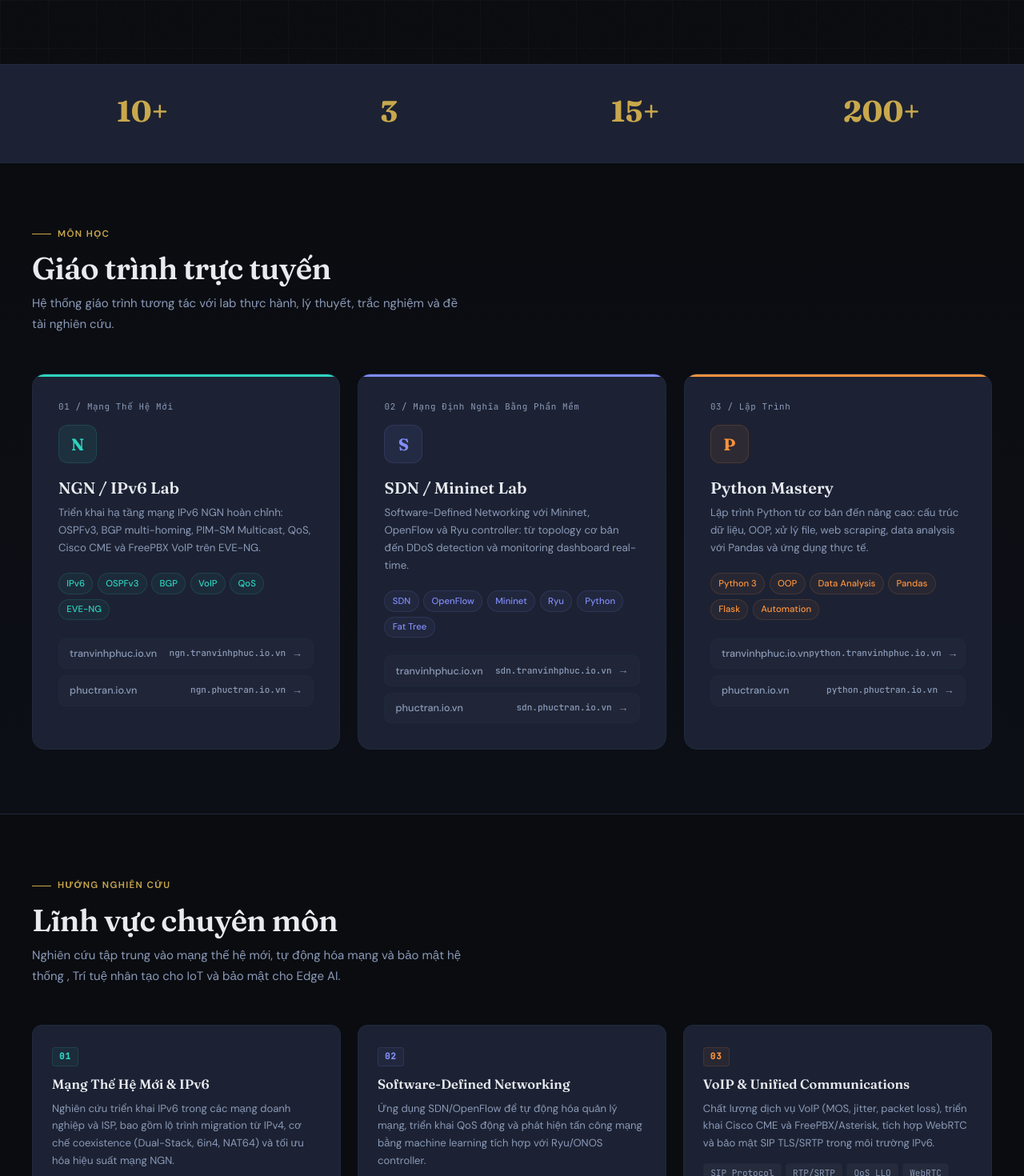
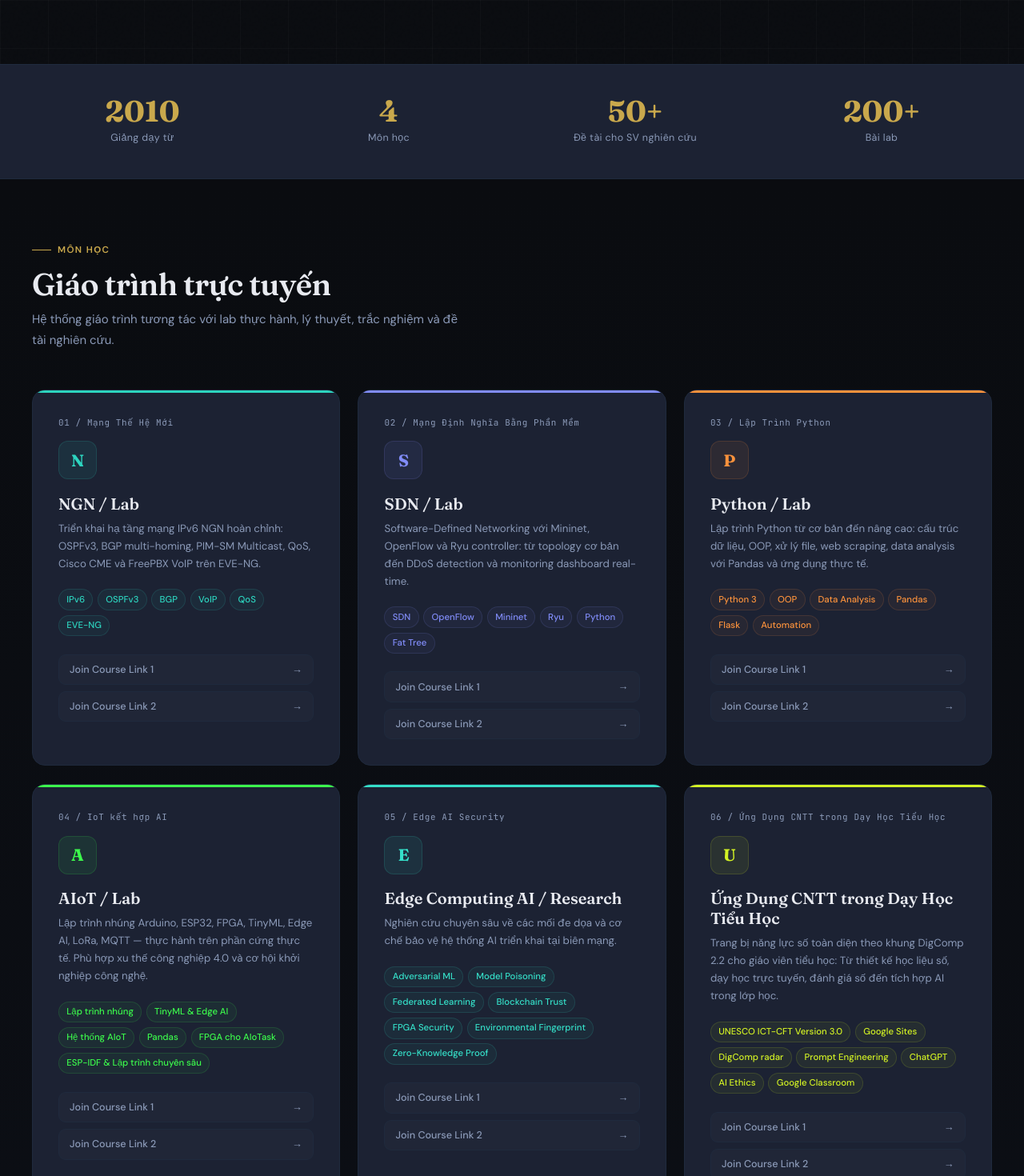
Before and after one commit to phuctran2510/portfolio, a React (Vite) app: page / in a window 1280 px wide. Shown: the part 720-2190 px from the top of the page at 80% size. Built offline with nearby package versions, Linux system fonts and the light colour scheme; the HTML template or start-up script is replaced by a standard one.

Commit message:
Sửa nội dung trang ...

```diff
--- a/src/components/Research.jsx
+++ b/src/components/Research.jsx
@@ -7,6 +7,10 @@ function ResearchCard({ r, delay }) {
     <div ref={ref} className="reveal" style={{...S.card, transitionDelay:`${delay}s`}}>
       <div style={S.num(r.color)}>{r.num}</div>
       <h3 style={S.title}>{r.title}</h3>
+       <p style={S.desc}>
+        {r.authors}
+        {r.corresponding && <sup>*</sup>}
+      </p>
       <p style={S.desc}>{r.desc}</p>
       <div style={S.kws}>
         {r.kws.map(k => <span key={k} style={S.kw}>{k}</span>)}
--- a/src/data/site.js
+++ b/src/data/site.js
@@ -4,7 +4,7 @@ export const instructor = {
   title:    'Giảng viên Khoa Công nghệ Thông tin',
   dept:     'Khoa Công nghệ Thông tin',
   uni:      'Trường Đại học Đà Lạt (DLU)',
-  city:     'Phường Xuân Hương - Đà Lạt,Lâm Đồng, Việt Nam',
+  city:     'Phường Xuân Hương - Đà Lạt, Lâm Đồng, Việt Nam',
   email:    'phuctv@dlu.edu.vn',
   phone:    '0976 353 605',
   scholar:  'https://scholar.google.com',
@@ -12,10 +12,10 @@ export const instructor = {
   bio:      'Giảng viên chuyên ngành Mạng Máy Tính & Viễn thông. Nghiên cứu về Mạng Thế Hệ Mới (NGN), IPv6, Software-Defined Networking, VoIP và bảo mật hệ thống mạng, Internet of Things , Edge AI. ',
   tags:     ['IPv6 / NGN', 'Software-Defined Networking', 'VoIP / Asterisk', 'Python', 'Network Security', 'QoS', 'Edge AI', 'AIoT'],
   stats:    [
-    { num: '10+',  lbl: '' },
-    { num: '3',    lbl: '' },
-    { num: '15+',  lbl: '' },
-    { num: '200+', lbl: '' },
+    { num: '2010',  lbl: 'Giảng dạy từ' },
+    { num: '4',    lbl: 'Môn học' },
+    { num: '50+',  lbl: 'Đề tài cho SV nghiên cứu' },
+    { num: '200+', lbl: 'Bài lab' },
   ],
 }
 
@@ -25,13 +25,13 @@ export const courses = [
     num:   '01',
     cat:   'Mạng Thế Hệ Mới',
     icon:  'N',
-    title: 'NGN / IPv6 Lab',
+    title: 'NGN / Lab',
     color: '#2dd4bf',
     desc:  'Triển khai hạ tầng mạng IPv6 NGN hoàn chỉnh: OSPFv3, BGP multi-homing, PIM-SM Multicast, QoS, Cisco CME và FreePBX VoIP trên EVE-NG.',
     tags:  ['IPv6', 'OSPFv3', 'BGP', 'VoIP', 'QoS', 'EVE-NG'],
     links: [
-      { label: 'tranvinhphuc.io.vn', url: 'https://ngn.tranvinhphuc.io.vn/', slug: 'ngn.tranvinhphuc.io.vn' },
-      { label: 'phuctran.io.vn',     url: 'https://ngn.phuctran.io.vn/',     slug: 'ngn.phuctran.io.vn' },
+      { label: 'Join Course Link 1', url: 'https://ngn.tranvinhphuc.io.vn/' },
+      { label: 'Join Course Link 2',     url: 'https://ngn.phuctran.io.vn/' },
     ],
   },
   {
@@ -39,27 +39,86 @@ export const courses = [
     num:   '02',
     cat:   'Mạng Định Nghĩa Bằng Phần Mềm',
     icon:  'S',
-    title: 'SDN / Mininet Lab',
+    title: 'SDN / Lab',
     color: '#818cf8',
     desc:  'Software-Defined Networking với Mininet, OpenFlow và Ryu controller: từ topology cơ bản đến DDoS detection và monitoring dashboard real-time.',
     tags:  ['SDN', 'OpenFlow', 'Mininet', 'Ryu', 'Python', 'Fat Tree'],
     links: [
-      { label: 'tranvinhphuc.io.vn', url: 'https://sdn.tranvinhphuc.io.vn/', slug: 'sdn.tranvinhphuc.io.vn' },
-      { label: 'phuctran.io.vn',     url: 'https://sdn.phuctran.io.vn/',     slug: 'sdn.phuctran.io.vn' },
+      { label: 'Join Course Link 1', url: 'https://sdn.tranvinhphuc.io.vn/' },
+      { label: 'Join Course Link 2',     url: 'https://sdn.phuctran.io.vn/' },
     ],
   },
   {
     id:    'python',
     num:   '03',
-    cat:   'Lập Trình',
+    cat:   'Lập Trình Python',
     icon:  'P',
-    title: 'Python Mastery',
+    title: 'Python / Lab',
     color: '#fb923c',
     desc:  'Lập trình Python từ cơ bản đến nâng cao: cấu trúc dữ liệu, OOP, xử lý file, web scraping, data analysis với Pandas và ứng dụng thực tế.',
     tags:  ['Python 3', 'OOP', 'Data Analysis', 'Pandas', 'Flask', 'Automation'],
     links: [
-      { label: 'tranvinhphuc.io.vn', url: 'https://python.tranvinhphuc.io.vn/', slug: 'python.tranvinhphuc.io.vn' },
-      { label: 'phuctran.io.vn',     url: 'https://python.phuctran.io.vn/',     slug: 'python.phuctran.io.vn' },
+      { label: 'Join Course Link 1', url: 'https://python.tranvinhphuc.io.vn/' },
+      { label: 'Join Course Link 2',     url: 'https://python.phuctran.io.vn/' },
+    ],
+  },
+  {
+    id:    'aiot',
+    num:   '04',
+    cat:   'IoT kết hợp AI',
+    icon:  'A',
+    title: 'AIoT / Lab',
+    color: '#3cfb4c',
+    desc:  'Lập trình nhúng Arduino, ESP32, FPGA, TinyML, Edge AI, LoRa, MQTT — thực hành trên phần cứng thực tế. Phù hợp xu thế công nghiệp 4.0 và cơ hội khởi nghiệp công nghệ.',
+     tags:  ['Lập trình nhúng', 'TinyML & Edge AI', 'Hệ thống AIoT', 'Pandas', 'FPGA cho AIoTask', 'ESP-IDF & Lập trình chuyên sâu'],
+    links: [
+      { label: 'Join Course Link 1', url: 'https://aiot.tranvinhphuc.io.vn/' },
+      { label: 'Join Course Link 2',     url: 'https://aiot.phuctran.io.vn/' },
+    ],
+  },
+    {
+    id:    'edge',
+    num:   '05',
+    cat:   'Edge AI Security ',
+    icon:  'E',
+    title: 'Edge Computing AI / Research ',
+    color: '#35dfc8',
+    desc:  'Nghiên cứu chuyên sâu về các mối đe dọa và cơ chế bảo vệ hệ thống AI triển khai tại biên mạng.',
+
+    tags:  ['Adversarial ML','Model Poisoning','Federated Learning','Blockchain Trust','FPGA Security','Environmental Fingerprint','Zero-Knowledge Proof'],
+    links: [
+      { label: 'Join Course Link 1', url: 'https://edge.tranvinhphuc.io.vn/' },
+      { label: 'Join Course Link 2',     url: 'https://edge.phuctran.io.vn/' },
+    ],
+  },
+   {
+    id:    'cntt',
+    num:   '06',
+    cat:   'Ứng Dụng CNTT trong Dạy Học Tiểu Học ',
+    icon:  'U',
+    title: 'Ứng Dụng CNTT trong Dạy Học Tiểu Học ',
+    color: '#d3f224',
+    desc:  'Trang bị năng lực số toàn diện theo khung DigComp 2.2 cho giáo viên tiểu học: Từ thiết kế học liệu số, dạy học trực tuyến, đánh giá số đến tích hợp AI trong lớp học.',
+
+    tags:  ['UNESCO ICT-CFT Version 3.0','Google Sites','DigComp radar','Prompt Engineering','ChatGPT','AI Ethics','Google Classroom'],
+    links: [
+      { label: 'Join Course Link 1', url: 'https://cntt.tranvinhphuc.io.vn/' },
+      { label: 'Join Course Link 2',     url: 'https://cntt.phuctran.io.vn/' },
+    ],
+  },
+  {
+    id:    'web',
+    num:   '07',
+    cat:   'Thiết Kế Web ',
+    icon:  'W',
+    title: 'Thiết Kế Web ',
+    color: '#7babe9',
+    desc:  'HTML ngữ nghĩa, CSS Grid & container query, JavaScript hiện đại, React + Vite, tối ưu ảnh AVIF/WebP, accessibility và quy trình CI/CD chuyên nghiệp trên GitHub Pages, Vercel, Netlif',
+
+    tags:  ['HTML5 ngữ nghĩa','CSS ', 'JavaScript ', 'React ', 'CI/CD','Deploy'],
+    links: [
+      { label: 'Join Course Link 1', url: 'https://tkw.tranvinhphuc.io.vn/' },
+      { label: 'Join Course Link 2',     url: 'https://tkw.phuctran.io.vn/' },
     ],
   },
 ]
@@ -92,9 +151,16 @@ export const research = [
   {
     num: '05', color: '#2804c7',
     title: 'AIoT (Artificial Intelligence of Things)',
-    desc:  'AIoT = thiết bị IoT có khả năng “thông minh” nhờ AI.',
-    kws:   ['IoT cơ bản', 'AI cơ bản'],
+    desc:  'Xây dựng hệ thống AIoT Edge: triển khai TinyML phát hiện bất thường trên ESP32/Arduino, dùng MQTT/CoAP truyền dữ liệu thời gian thực tới broker và dashboard.',
+     kws:   ['TinyML', 'ESP32 / Arduino', 'MQTT / CoAP', 'Edge Inference', 'FPGA Acceleration', 'Anomaly Detection', 'Node-RED', 'InfluxDB / Grafana', 'IIoT Security', 'LoRa / LoRaWAN'],
   },
+  {
+    num: '06', color: '#a78bfa',
+    title: 'Bảo Mật Edge AI & Federated Learning',
+    desc:  'Phân tích mối đe dọa Edge AI (adversarial, inversion, membership inference, poisoning) và nghiên cứu khung bảo mật: Federated Learning, Blockchain (toàn vẹn gradient), Homomorphic Encryption và Environmental Fingerprinting trên FPGA.',
+    kws:   ['Adversarial ML', 'Model Poisoning', 'Federated Learning', 'Blockchain Trust', 'Homomorphic Encryption', 'Differential Privacy', 'FPGA Security', 'Environmental Fingerprint', 'Secure Aggregation', 'Zero-Knowledge Proof'],
+  },
+
 ]
 
 export const publications = [
@@ -103,7 +169,7 @@ export const publications = [
     title: 'TrustAware-X: Integrating Game-Theoretic Incentives, Reinforcement Learning, and Shapley Value Fair Compensation in Blockchain-Secured Federated Learning',
     authors: 'Phuc Tran-Vinh, Thai-Minh Truong, and Cuong Pham-Quoc',
     venue: 'Journal of Combinatorial Optimization',
-    detail: '',
+    detail: 'Springer Nature Link',
     type: 'journal',
   },
   {
@@ -139,4 +205,47 @@ export const publications = [
     type: 'conference',
   },
 
+     {
+    year: '2025',
+    title: 'Quasi Real-Time Noise Recognition System',
+    authors: ' TT Hieu, PLX Manh, TV Phuc *',
+    venue: 'ICT 2025',
+    detail: 'ISBN: 978-604-357-397-8',
+    type: 'conference',
+  },
+   {
+    year: '2025',
+    title: 'Load Balancing in Software Defined Networking using Round Robin Algorithm',
+    authors: 'TC Thanh, VD Hoang, DD Nguyen, TV Phuc *',
+    corresponding: true,
+
+    venue: 'ICT 2025',
+    detail: 'ISBN: 978-604-357-397-8',
+    type: 'conference',
+  },
+    {
+    year: '2024',
+    title: 'ỨNG DỤNG VANET VÀ IoT TRONG QUẢN LÝ HỆ THỐNG GIAO THÔNG THÔNG MINH',
+    authors: 'Phuc Tran-Vinh',
+    venue: 'ICT 2024',
+    detail: 'ISBB: 978-604-4984-22-3',
+    type: 'conference',
+  },
+   {
+    year: '2023',
+    title: 'Ứng dụng lora trong việc chuyển tiếp dữ liệu trong nông nghiệp',
+    authors: 'Phuc Tran-Vinh',
+    venue: 'ICT 2023',
+    detail: 'SBN: 978-604-67-2730-9',
+    type: 'conference',
+  },
+   {
+    year: '2021',
+    title: 'APPLICATION OF SEMANTIC WEB TECHNOLOGY IN BUILDING TOURISM INFORMATION SUPPORT SYSTEM',
+    authors: 'Phuc Tran-Vinh',
+    venue: 'FAIR 2021 ',
+    detail: 'http://vap.ac.vn/proceedingvap/proceeding/article/view/803',
+    type: 'conference',
+  },
+
 ]
```
